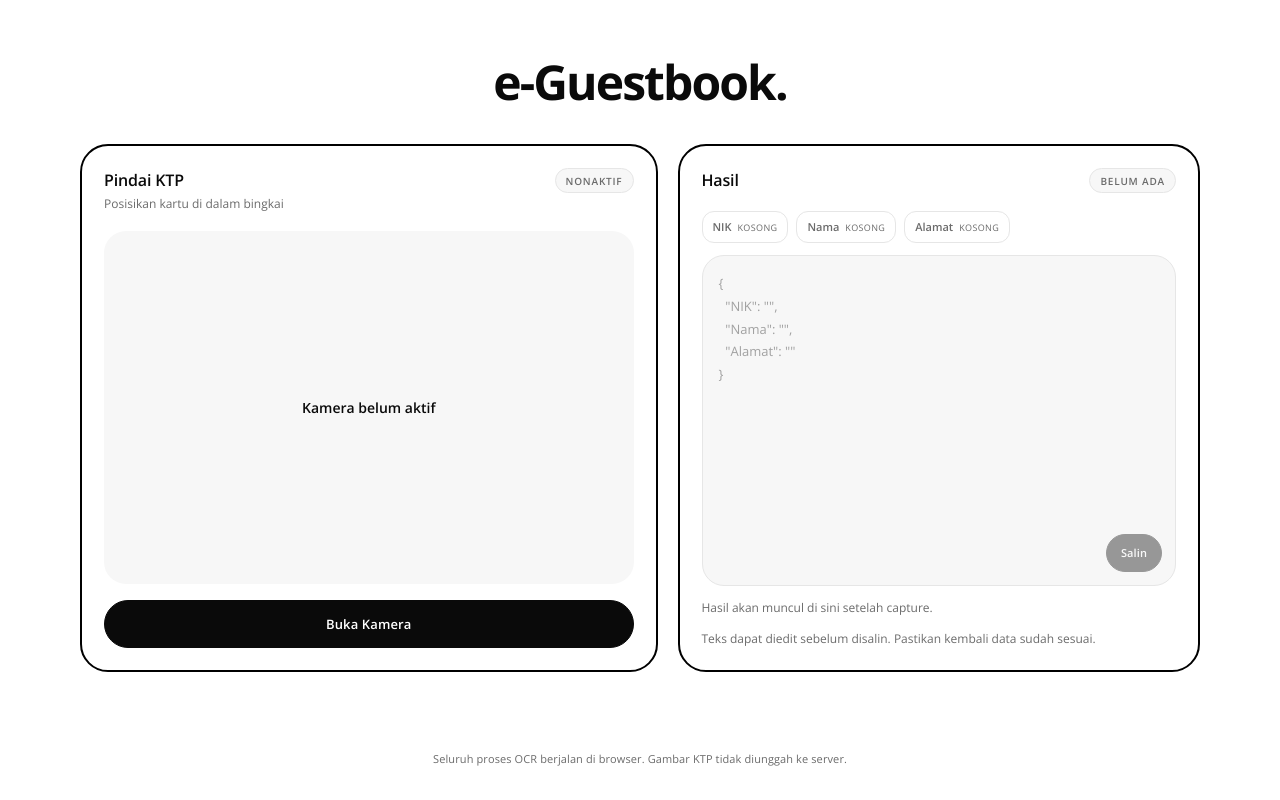
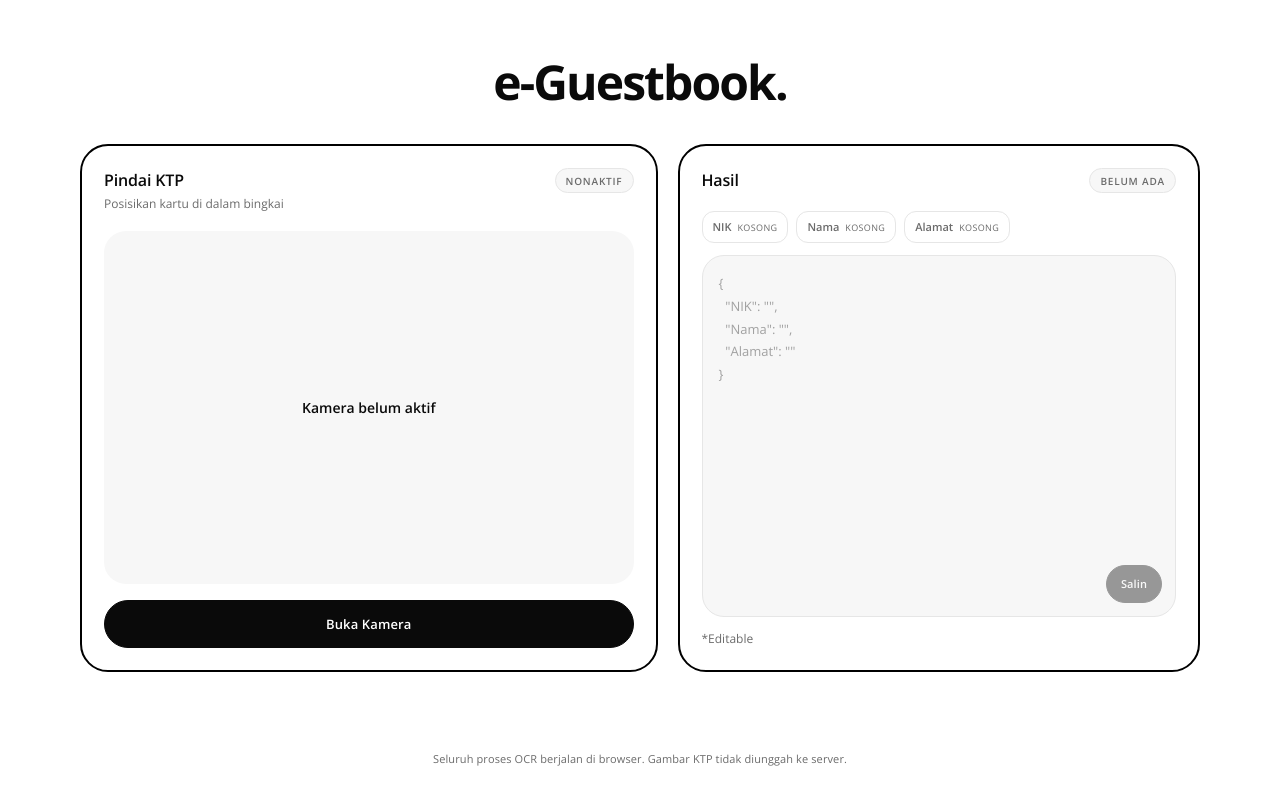
Before and after one commit to HilmiZul/eguestbook, a Vue app: page / in a window 1280 px wide. Built offline with nearby package versions, Linux system fonts and the light colour scheme.

Commit message:
update: remove some ux writing

```diff
--- a/src/components/ResultPanel.vue
+++ b/src/components/ResultPanel.vue
@@ -121,6 +121,7 @@ onBeforeUnmount(() => {
         autocapitalize="off"
         autocomplete="off"
         aria-describedby="result-help"
+        :disabled="!textValue"
       ></textarea>
 
       <!-- Tombol copy mengambang di dalam textarea -->
@@ -138,11 +139,11 @@ onBeforeUnmount(() => {
     <p v-if="error" class="feedback feedback--error" role="alert">{{ error }}</p>
     <p v-else-if="notice" class="feedback" role="status">{{ notice }}</p>
     <p v-else-if="isScanning" class="panel__hint">Sedang membaca KTP...</p>
-    <p v-else class="panel__hint">Hasil akan muncul di sini setelah capture.</p>
+    <!-- <p v-else class="panel__hint">Hasil akan muncul di sini setelah capture.</p> -->
 
     <p v-if="copyError" class="feedback feedback--error" role="alert">{{ copyError }}</p>
     <p id="result-help" class="panel__hint">
-      Teks dapat diedit sebelum disalin. Pastikan kembali data sudah sesuai.
+      *Editable
     </p>
   </section>
 </template>
```
